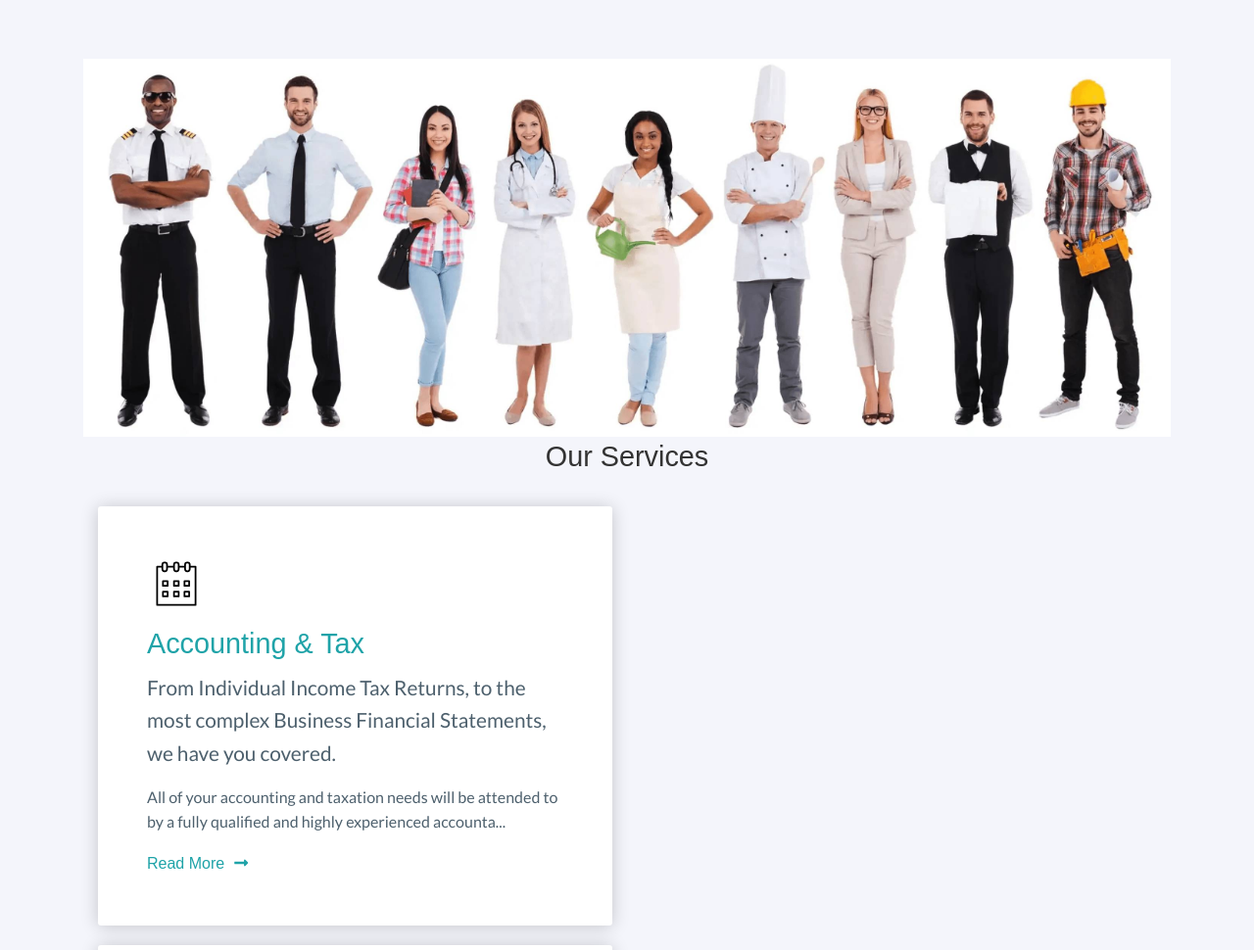
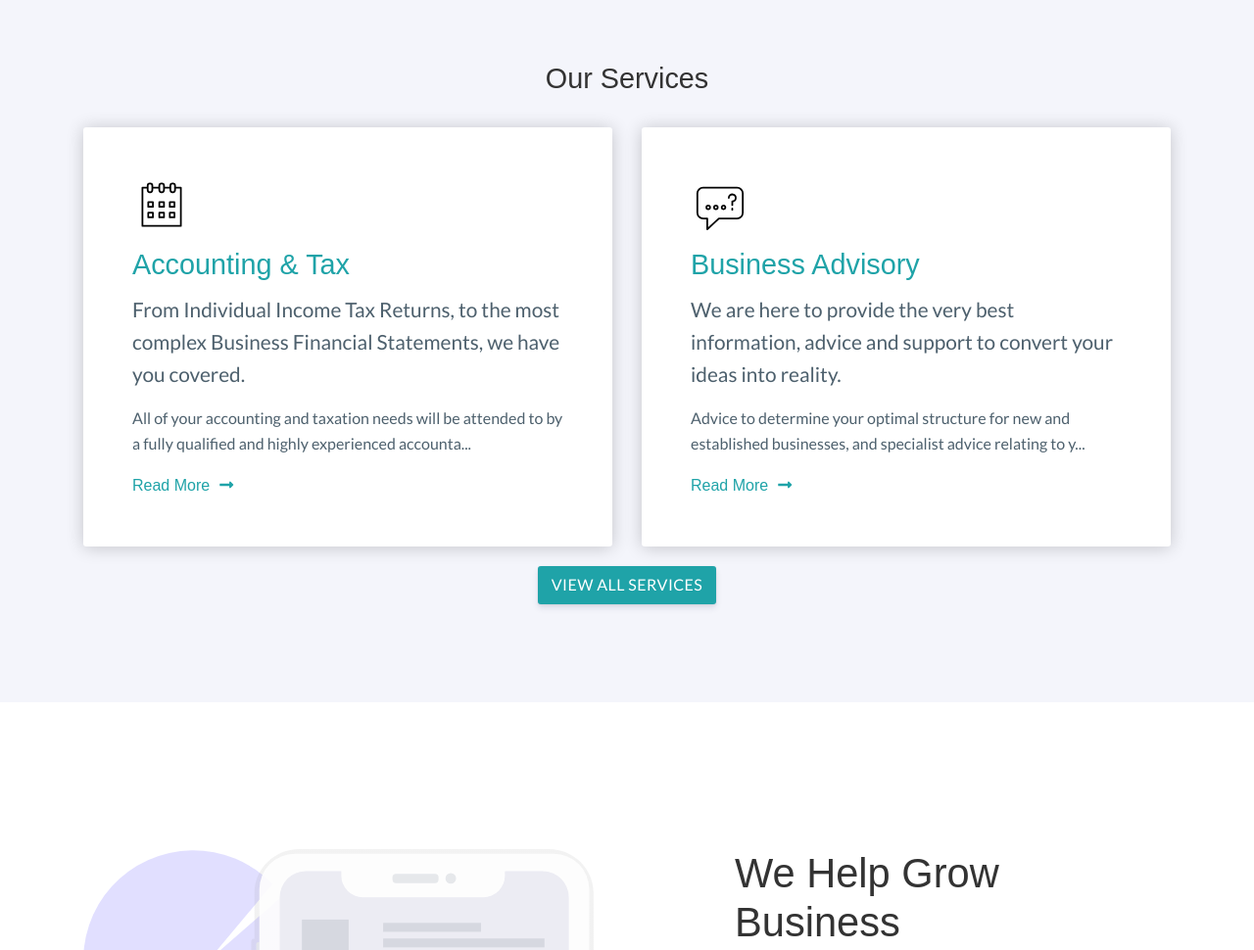
Before and after one commit to itsolver/cloud-tax-accountants-site-pro-output, a plain HTML site: page index.html in a window 1280 px wide. Shown: the part 500-1470 px from the top of the page at 98% size. Drawn offline with Linux system fonts and the light colour scheme; a web font is replaced by a local one.

Commit message:
Updated 'index.html' via CloudCannon

```diff
--- a/index.html
+++ b/index.html
@@ -108,9 +108,7 @@
 
 <div class="strip strip-grey pb-10 pt-6">
   <div class="container d-none d-md-block">
-    <div class="row justify-content-center"> <div class="col-12">
-      <div class="industries">
-      <img class="editable" width="100%" alt="Industries we service" src="/assets/images/services/hero.jpg" data-cms-original-src="/assets/images/services/hero.jpg" data-cms-source="/index.html" data-cms-index="0" />
+    <div class="row justify-content-center">
       <div class="col-12">
         <h2 class="text-center mb-3">Our Services</h2>
       </div>
@@ -280,13 +278,13 @@
 
 
 <div class="strip strip-secondary">
-  <svg xmlns="http://www.w3.org/2000/svg" viewbox="0 0 1000 100" preserveaspectratio="none">
-    <path class="svg-grey" d="M738,99l262-93V0H0v5.6L738,99z" />
+  <svg xmlns="http://www.w3.org/2000/svg" viewBox="0 0 1000 100" preserveAspectRatio="none">
+    <path class="svg-grey" d="M738,99l262-93V0H0v5.6L738,99z"></path>
   </svg>
 </div>
 
 <script type="text/javascript" src="/assets/js/libs/slick.min.js"></script>
-<script type="text/javascript" src="/assets/js/pages/home.js"></script></div></div>
+<script type="text/javascript" src="/assets/js/pages/home.js"></script>
   </div>
 
   <div class="footer">
```
